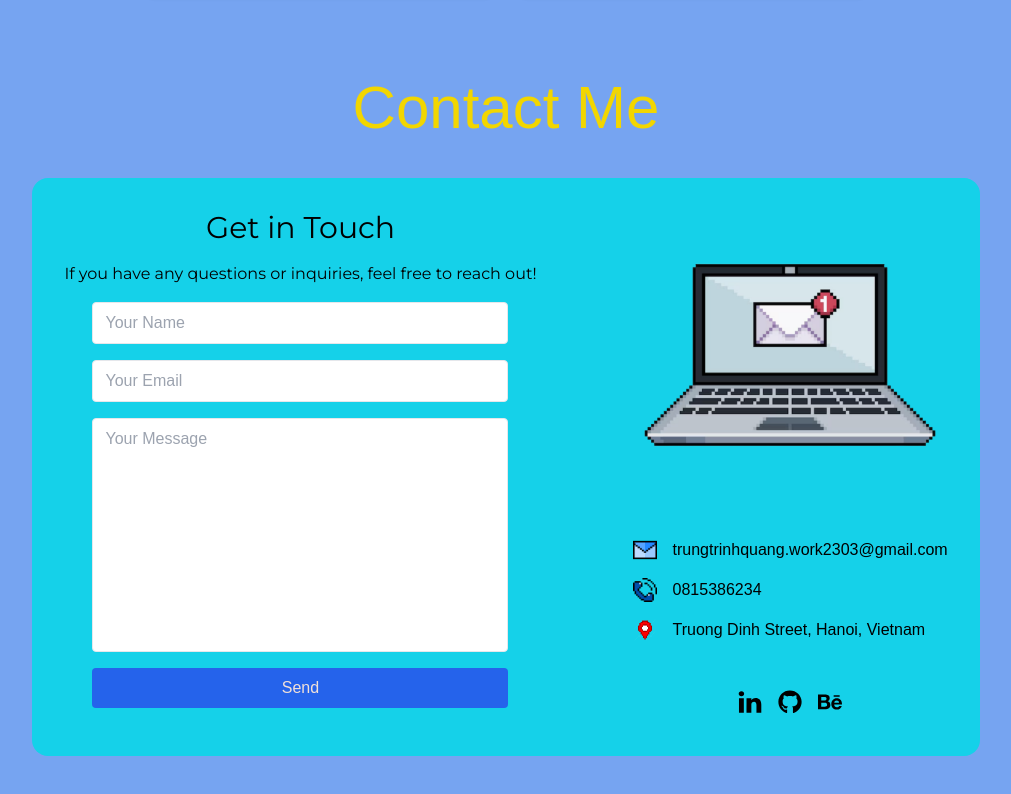
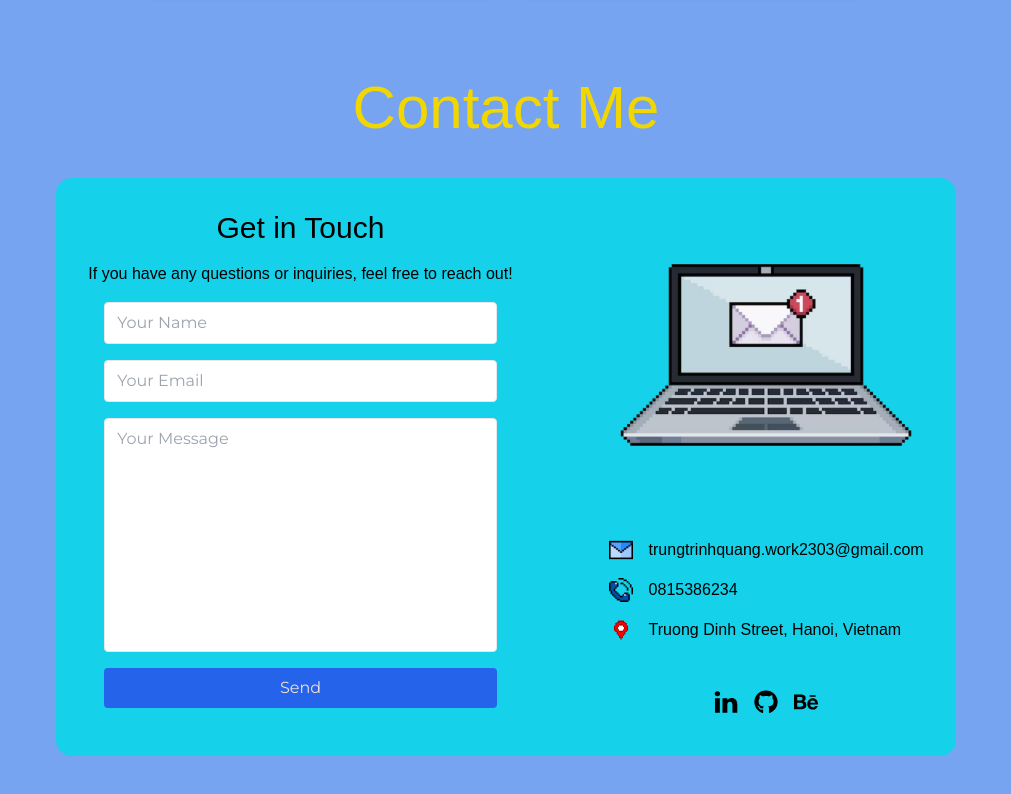
Before and after one commit to toilatrung/my_portfolio, a React (Vite) app: page / in a window 1280 px wide. Shown: the part 3629-4423 px from the top of the page, without its empty margins (134-1145 px from the left). Built offline with nearby package versions, Linux system fonts and the light colour scheme; a web font is replaced by a local one.

Commit message:
update: đồng bộ toàn bộ code mới nhất

```diff
--- a/src/components/contact-section/ContactForm.tsx
+++ b/src/components/contact-section/ContactForm.tsx
@@ -31,7 +31,7 @@ const ContactForm: React.FC = () => {
   };
 
   return (
-    <div className="max-w-md mx-auto p-4">
+    <div className="max-w-md mx-auto p-4 font-montserrat text">
       <form onSubmit={handleSubmit} ref={form} className="flex flex-col gap-4">
         <input
           type="text"
--- a/src/components/contact-section/ContactMeLeft.tsx
+++ b/src/components/contact-section/ContactMeLeft.tsx
@@ -4,10 +4,10 @@ const ContactMeLeft = () => {
   return (
     <div>
         <div>
-            <h2 className="font-montserrat text-3xl mb-4">
+            <h2 className="font-jersey text-3xl mb-4">
                 Get in Touch
             </h2>
-            <p className="font-montserrat">
+            <p className="font-jersey">
                 If you have any questions or inquiries, feel free to reach out!
             </p>
         </div>
```
